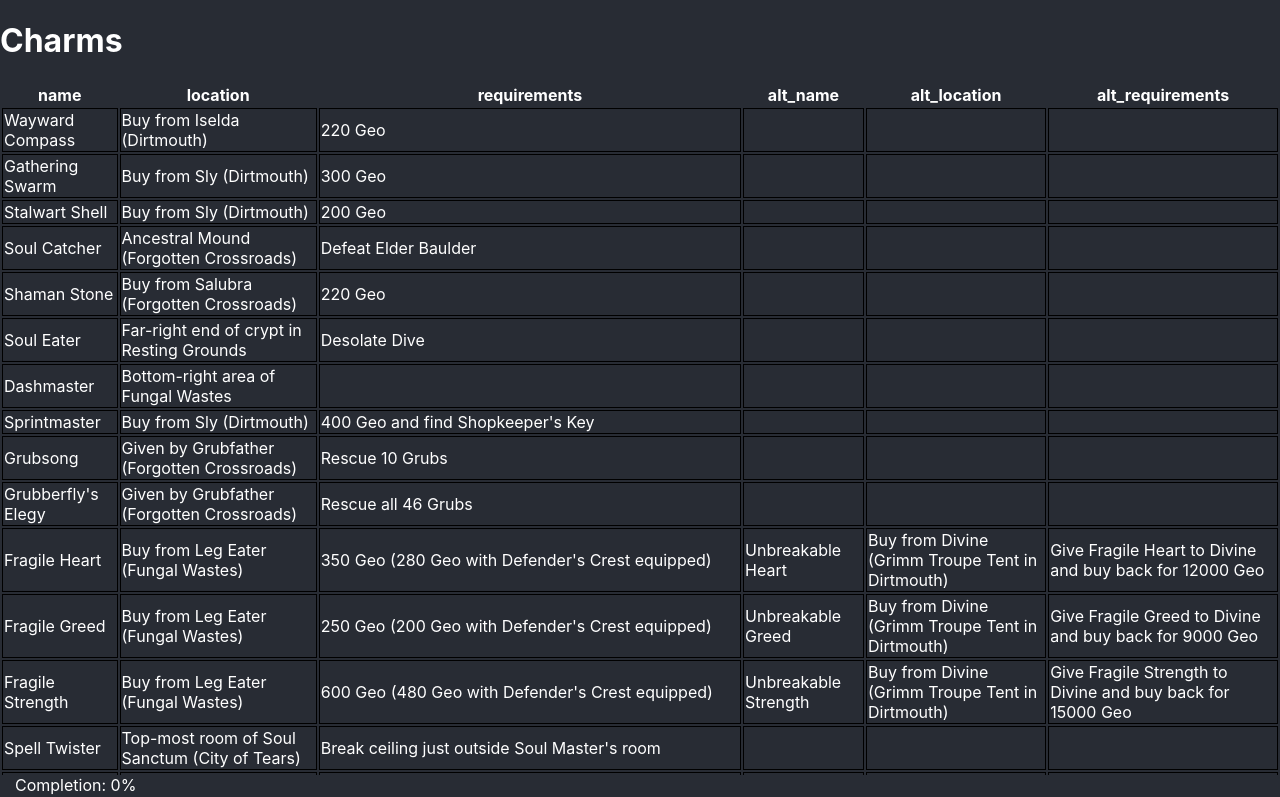
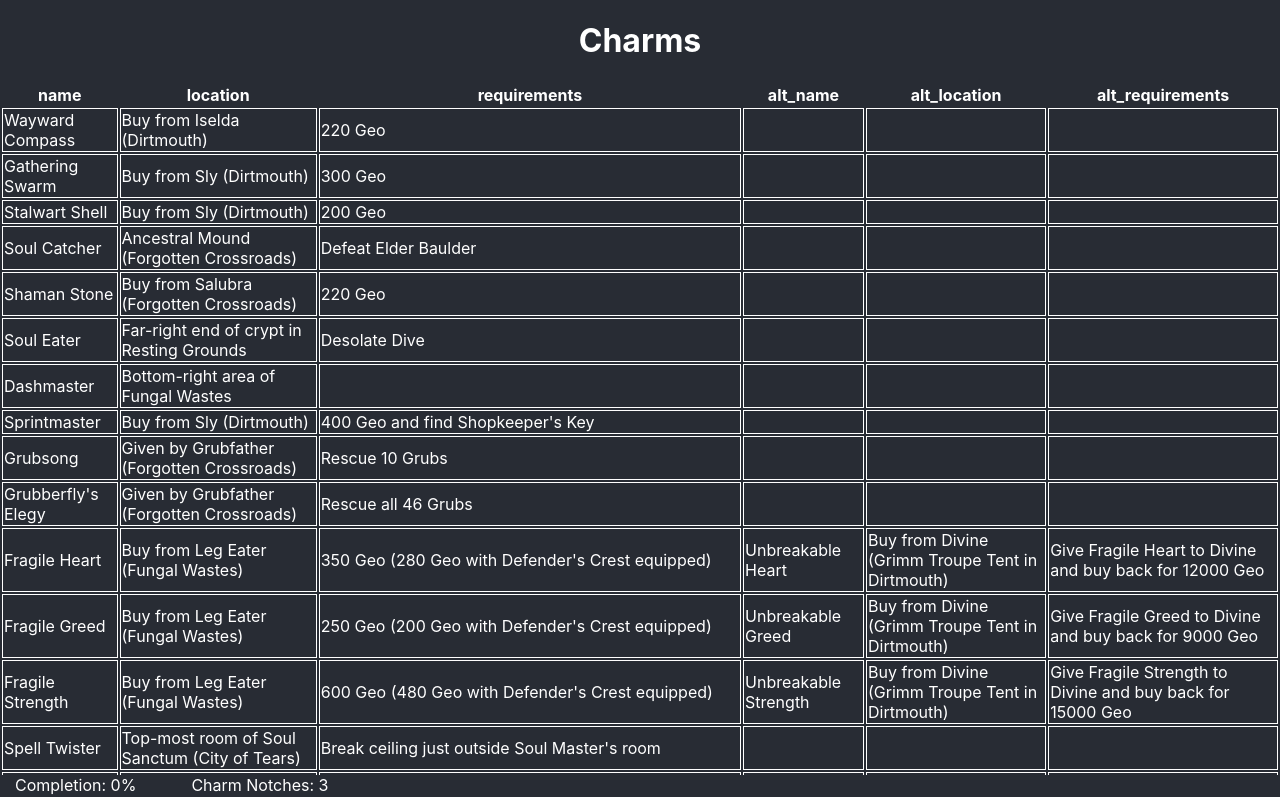
Before and after one commit to BamSquid/hk-checklist, a React (Create React App) app: page / in a window 1280 px wide. Shown: the top 797 px of the page. Built offline with nearby package versions, Linux system fonts and the light colour scheme.

Commit message:
update App.css

```diff
--- a/src/components/css/App.css
+++ b/src/components/css/App.css
@@ -8,9 +8,19 @@
   padding-bottom: 25px;
 }
 
+h1 {
+  text-align: center;
+  cursor: pointer;
+}
+
 td {
   cursor: pointer;
-  border: solid black 1px;
+  border: solid white 1px;
+}
+
+.complete {
+  background: #ffd000;
+  color: black;
 }
 
 .footer {
@@ -22,4 +32,6 @@
   color: white;
   text-align: left;
   height: 25px;
+  display: flex;
+  flex-direction: rows;
 }
```
